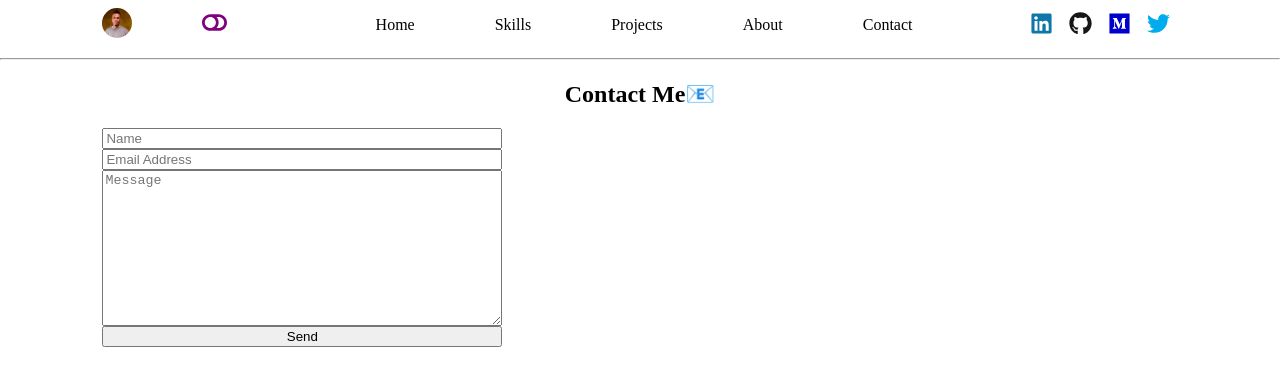
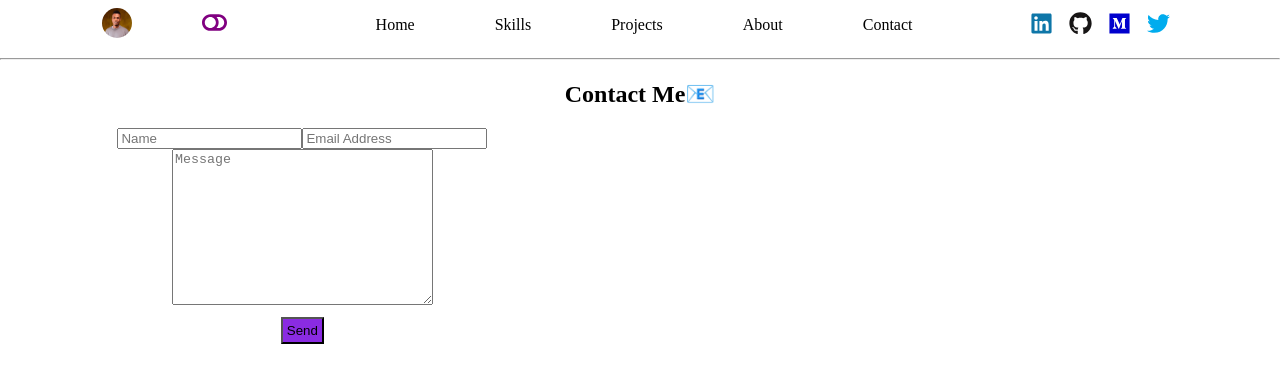
Before and after one commit to brytebee/portfolio, a React (Create React App) app: page /contact in a window 1280 px wide. Shown: the top 386 px of the page. Built offline with nearby package versions, Linux system fonts and the light colour scheme.

Commit message:
:lipstick: Basic style: Contact form
Add basic styles to page

```diff
--- a/src/pages/Contact.jsx
+++ b/src/pages/Contact.jsx
@@ -11,8 +11,10 @@ const Contact = () => (
         display: 'flex',
         flexDirection: 'column',
         textAlign: 'center',
+        justifyContent: 'center',
       }}
     >
+      <section>
         <input type="text" placeholder="Name" required />
         <input type="email" placeholder="Email Address" required />
         <textarea
@@ -22,9 +24,18 @@ const Contact = () => (
           placeholder="Message"
           required
         />
-      <button type="submit" id="submit">
+        <button
+          type="submit"
+          id="submit"
+          style={{
+            margin: '8px 90px',
+            backgroundColor: 'blueviolet',
+            padding: '4px',
+          }}
+        >
           Send
         </button>
+      </section>
     </form>
   </div>
 );
```
Lines whose indentation alone changed are shown as unchanged.
